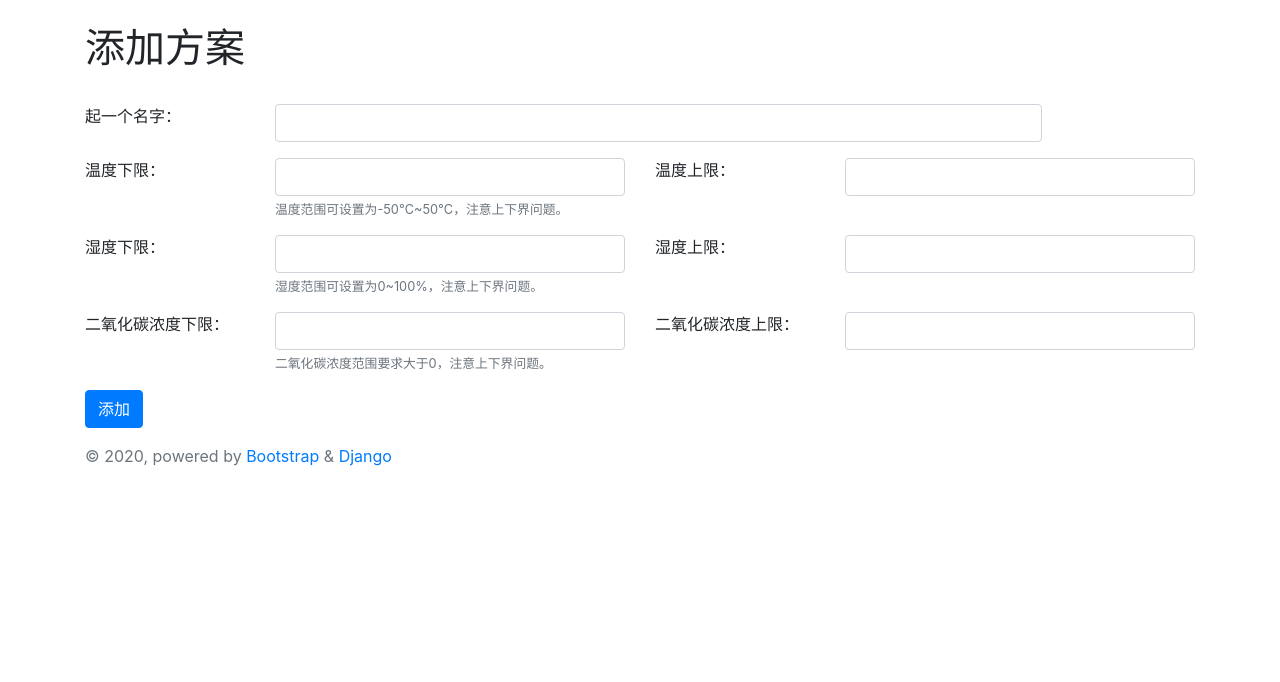
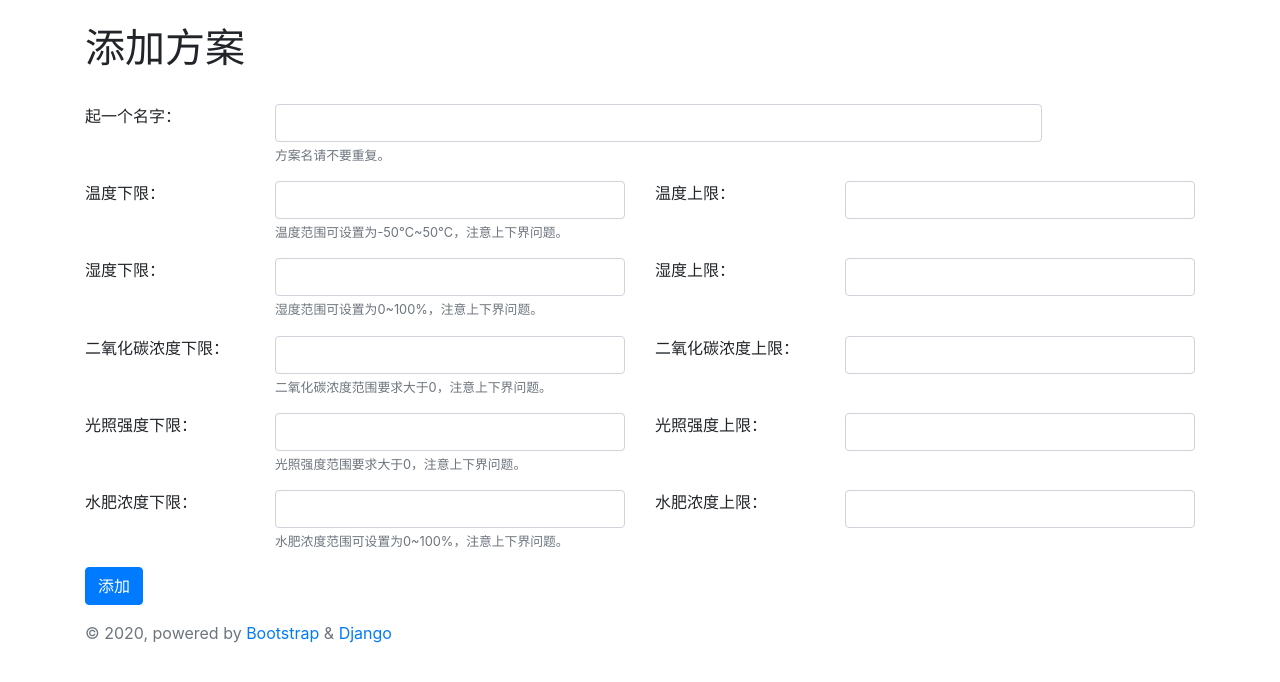
Before and after one commit to waser1999/mysite, a Django app: page /add.html in a window 1280 px wide. Shown: the part 56-738 px from the top of the page. Run offline with Django 3.2, Linux system fonts and the light colour scheme; the visitor is signed in with stand-in values (Sample User, id 1).

Commit message:
0.7.5 表格拓充及细节优化

```diff
--- a/siteapp/templates/add.html
+++ b/siteapp/templates/add.html
@@ -14,6 +14,7 @@
       <label for="exampleInputName2" class="col-sm-2 control-label">起一个名字：</label>
       <div class="col-sm-10">
         <input type="text" name="plant" required class="form-control col-sm-10" id="exampleInputName2">
+        <small id="passwordHelpBlock" class="form-text text-muted">方案名请不要重复。</small>
       </div>
     </div>
     <div class="form-group row">
@@ -49,6 +50,28 @@
         <input type="number" class="form-control" required id="exampleInputName2" name="co2_u">
       </div>
     </div>
+    <div class="form-group row">
+      <label for="exampleInputName2" class="col-sm-2 control-label">光照强度下限：</label>
+      <div class="col-sm-4">
+        <input type="number" class="form-control" required id="exampleInputName2" name="light_b">
+        <small id="passwordHelpBlock" class="form-text text-muted">光照强度范围要求大于0，注意上下界问题。</small>
+      </div>
+      <label for="exampleInputName2" class="col-sm-2 control-label">光照强度上限：</label>
+      <div class="col-sm-4">
+        <input type="number" class="form-control" required id="exampleInputName2" name="light_u">
+      </div>
+    </div>
+    <div class="form-group row">
+      <label for="exampleInputName2" class="col-sm-2 control-label">水肥浓度下限：</label>
+      <div class="col-sm-4">
+        <input type="number" class="form-control" required id="exampleInputName2" name="fei_b">
+        <small id="passwordHelpBlock" class="form-text text-muted">水肥浓度范围可设置为0~100%，注意上下界问题。</small>
+      </div>
+      <label for="exampleInputName2" class="col-sm-2 control-label">水肥浓度上限：</label>
+      <div class="col-sm-4">
+        <input type="number" class="form-control" required id="exampleInputName2" name="fei_u">
+      </div>
+    </div>
     <button type="submit" class="btn btn-primary col-sm-offset-11">添加</button>
     <div>
       {% if status == 1 %}
--- a/siteapp/templates/update.html
+++ b/siteapp/templates/update.html
@@ -32,6 +32,10 @@
           <option value='humi_b'>下限湿度</option>
           <option value='co2_u'>二氧化碳浓度上限</option>
           <option value='co2_b'>二氧化碳浓度下限</option>
+          <option value='co2_u'>光照强度上限</option>
+          <option value='co2_b'>光照强度下限</option>
+          <option value='fei_u'>水肥浓度上限</option>
+          <option value='fei_b'>水肥浓度下限</option>
         </select>
       </div>
     </div>
--- a/siteapp/views.py
+++ b/siteapp/views.py
@@ -24,9 +24,11 @@ def is_qualified(**word):
 
     有上下界的词尾b(below)表示下界，u(upper)表示上界
     """
-    if -50 <= int(word['temp_b']) < int(word['temp_u']) <= 50 \
-        and 0 <= int(word['humi_b']) < int(word['humi_u']) <= 100 \
-        and 0 <= int(word['co2_b']) < int(word['co2_u']) :
+    if -50.0 <= float(word['temp_b']) < float(word['temp_u']) <= 50.0 \
+        and 0.0 <= float(word['humi_b']) < float(word['humi_u']) <= 100.0 \
+        and 0 <= int(word['co2_b']) < int(word['co2_u']) \
+        and 0 <= int(word['light_b']) < int(word['light_u']) \
+        and 0.0 <= float(word['fei_b']) < float(word['fei_u']) <= 100.0 :
         return 1
     else:
         return 0
@@ -95,8 +97,10 @@ def add(request):
             new_plan = request.POST.dict()
             del new_plan['csrfmiddlewaretoken']
             for k,v in new_plan.items():
-                if k != 'plant':
+                if k in ('co2_u','co2_b','light_u','light_b'):                                # 整型数据
                     new_plan[k] = int(v)
+                elif k in ('temp_u','temp_b','humi_u','humi_b','fei_u','fei_b'):              # 浮点型数据
+                    new_plan[k] = round(float(v),1)
             if is_qualified(**new_plan) == 0:
                 reply = 2
             else:
@@ -119,7 +123,7 @@ def delete(request):
         plantName = request.POST.get('plant','')
         try:
             userInfo.objects.get(plant = plantName)
-        except Model.DoesNotExist:
+        except userInfo.DoesNotExist:
             info.objects.filter(plant = plantName).delete()
             reply = 1
         else:
@@ -141,11 +145,14 @@ def modify(request):
         plantName = request.POST.get('plant','')
         #列名
         column = request.POST.get('column','')
-        num = int(request.POST.get('num',''))
+        num = float(request.POST.get('num',''))
 
         reply = 1
         i = info.objects.filter(plant = plantName).values().get()
-        i[column] = num
+        if column not in ('co2_u','co2_b','light_u','light_b'):
+            i[column] = round(num,1)
+        else:
+            i[column] = int(num)
         # 上下界合标判定
         if is_qualified(**i):
             info.objects.filter(plant = plantName).update(**i)
@@ -169,6 +176,7 @@ def clist(request):
 def api(request):
     """api函数实现"""
     userName = request.POST.get('userName','')
+    userInfo.objects.filter(user = userName).update(status = True)
     userPlant = userInfo.objects.filter(user = userName).values().get()['plant']
     rvalue = info.objects.filter(plant = userPlant)
     response = {
```
Also changed, not shown: siteapp/models.py (+12 -9 lines), siteapp/templates/list.html (+17 -9 lines), README.md, siteapp/migrations/0016_auto_20210124_1930.py (added), siteapp/migrations/0017_auto_20210124_1936.py (added).
